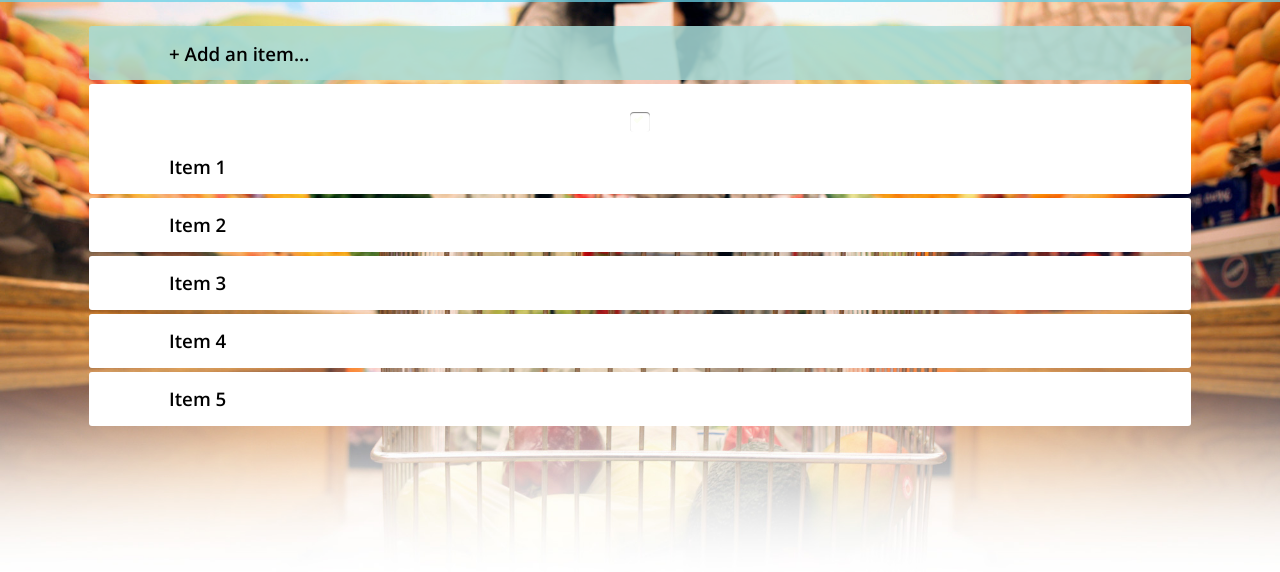
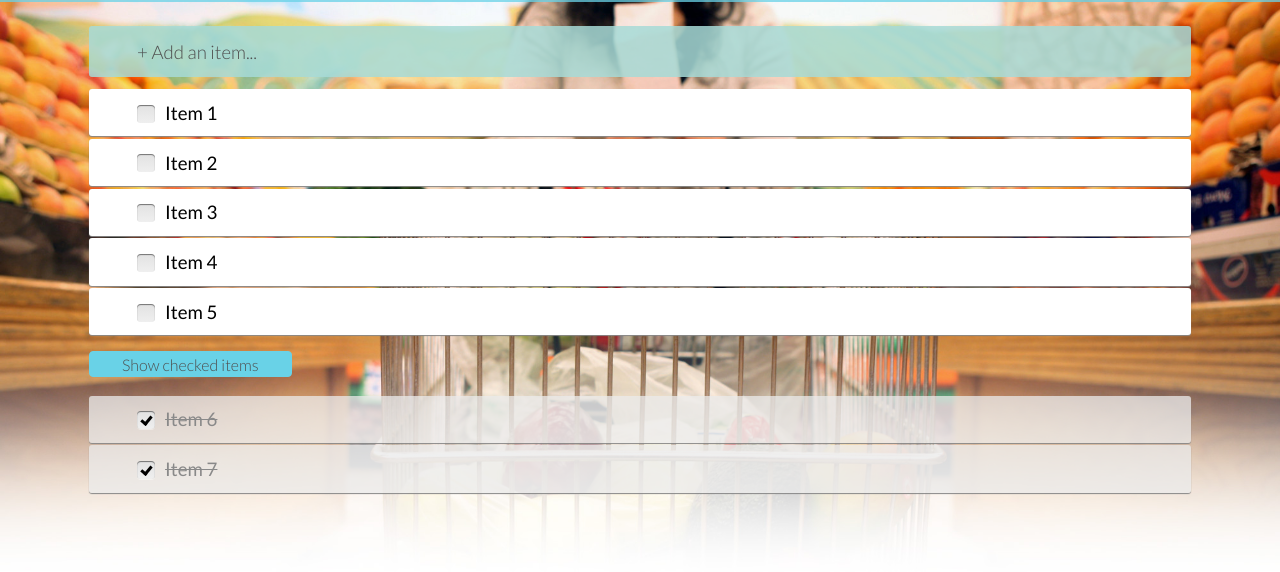
Before and after one commit to billingsby/shopping-list, a plain HTML site: page index.html in a window 1280 px wide. Shown: the part 62-634 px from the top of the page. Drawn offline with nearby package versions, Linux system fonts and the light colour scheme.

Commit message:
non-interactive version

```diff
--- a/css/style.css
+++ b/css/style.css
@@ -13,7 +13,7 @@ body {
   background-repeat: no-repeat;
   margin:0;
   padding:0;
-  font-family: 'Open Sans', sans-serif;
+  font-family: 'Lato', sans-serif;
   font-weight: 400;
 }
 
@@ -31,75 +31,112 @@ body {
   padding:0;
   height: 4em;
   background-color: rgba(105, 210, 231, 0.75);
+
 }
 
 .app-head .app-title {
   margin: 0;
   padding: .25em 0;
-  position: fixed;
   font-family: 'Open Sans Condensed', sans-serif;
   font-weight: 300;
 }
 
-.list .new-item, .list-item {
-  padding: .5em 5em;
+.list .new-item, .list-item, .list-item-checked {
+  padding: .5em 3em;
   border-radius: 3px;
 }
 
 .list .new-item {
   background-color: rgba(167,219,216,0.85);
-  margin-top: 1.5em;
+  margin: 1.5em 0 .75em 0;
 }
 
 .list .list-item {
   background-color: white;
-  margin-top: .25em;
-
+  margin-top: .15em;
+  box-shadow: 0px 1px 1px #888888;
 }
 
+.list .add-item {
+  margin: .35em 0;
+  color: #4f4f4f;
+  font-weight: 300;
+}
+.list .item  {
+  font-family: 'Lato', sans-serif;
+  font-weight: 400;
+  margin: .25em 1.5em;
+ }
 
-.list .item {
-  margin: .35em 0;
+ .checked-items .item {
+  font-family: 'Lato', sans-serif;
+  color: #898989;
+  font-weight: 400;
+  margin: .25em 1.5em;
+  text-decoration: line-through;
+ }
+
+/* Checked Items */
+.checked-items .list-item-checked {
+  background-color: rgba(235,235,235,0.75);
+  margin-top: .15em;
+  box-shadow: 0px 1px 1px #888888;
 }
 
 
 /* Checkbox */
-.squaredThree {
-  width: 20px;
-  position: relative;
-  margin: 20px auto;
-  label {
-    width: 20px;
-    height: 20px;
+
+.list .list-item label, .checked-items .list-item-checked label {
+  width: 18px;
+  height: 18px;
+  display: block;
+  position: absolute;
+  margin: .47em .5em .47em 0;
   cursor: pointer;
+  background: -webkit-linear-gradient(top, #e2e2e2 0%, #efefef 100%);
+  background: linear-gradient(to bottom, #e2e2e2 0%, #efefef 100%);
+  border-radius: 4px;
+  box-shadow: inset 0px 1px 1px rgba(0, 0, 0, 0.5), 0px 1px 0px rgba(255, 255, 255, 0.4);
+
+}
+.list .list-item label:after, .checked-items .list-item-checked label:after {
+  content: '';
+  width: 11px;
+  height: 7px;
   position: absolute;
-    top: 0;
-    left: 0;
-    background: linear-gradient(top, #222 0%, #45484d 100%);
-    border-radius: 4px;
-    box-shadow: inset 0px 1px 1px rgba(0,0,0,0.5), 0px 1px 0px rgba(255,255,255,.4);
-    &:after {
-      content: '';
-      width: 9px;
-      height: 5px;
-      position: absolute;
-      top: 4px;
+  top: 5px;
   left: 4px;
-      border: 3px solid #fcfff4;
+  border: 3px solid #000;
   border-top: none;
   border-right: none;
   background: transparent;
   opacity: 0;
-      transform: rotate(-45deg);
+  -webkit-transform: rotate(-50deg);
+          transform: rotate(-50deg);
 }
-    &:hover::after {
+.list .list-item label:hover::after, .checked-items .list-item-checked label:hover::after {
   opacity: 0.3;
 }
+.list .list-item input[type=checkbox], .checked-items .list-item-checked input[type=checkbox] {
+  position: absolute;
+  left: -9999px;
 }
-  input[type=checkbox] {
-    visibility: hidden;
-    &:checked + label:after {
+.list .list-item input[type=checkbox]:checked + label:after, .checked-items .list-item-checked input[type=checkbox]:checked + label:after {
   opacity: 1;
 }
+
+/* Button */
+.show-list. .show-list-container {
+  margin: .3em 1.5em;
 }
+.show-list .show-list-style {
+  margin: 1em 0;
+  padding: .15em 2em;
+  border: 1px solid rgb(105, 210, 231);
+  border-radius : 4px;
+  -moz-border-radius: 4px;
+  -webkit-border-radius: 4px;
+  color: #4f4f4f;
+  font-weight: 300;
+  background-color: rgb(105, 210, 231);
 }
--- a/index.html
+++ b/index.html
@@ -5,7 +5,8 @@
   <title>My Shopping List</title>
   <link rel="stylesheet" href="css/style.css">
   <link rel="stylesheet" href="css/normalize.css">
-  <link href='https://fonts.googleapis.com/css?family=Open+Sans:400,300,600|Open+Sans+Condensed:700,300' rel='stylesheet' type='text/css'>
+  <link href='https://fonts.googleapis.com/css?family=Lato:400,300,700|Open+Sans+Condensed:700,300' rel='stylesheet' type='text/css'>
+
 </head>
 <body>
 
@@ -18,30 +19,57 @@
   <section class="list">
     <div class="content">
       <div class="new-item">
-        <h3 class="item">+ Add an item...</h3>
+        <h3 class="add-item">+ Add an item...</h3>
       </div>
       <div class="list-item">
-        <div class="squaredThree">
-        <input type="checkbox" value="None" id="squaredThree" name="check" checked />
-      <label for="squaredThree"></label>
-      </div>
+        <input type="checkbox" value="None" id="box" name="check"  />
+        <label for="box"></label>
         <h3 class="item">Item 1</h3>
-
       </div>
       <div class="list-item">
+        <input type="checkbox" value="None" id="box" name="check"  />
+        <label for="box"></label>
         <h3 class="item">Item 2</h3>
       </div>
       <div class="list-item">
+        <input type="checkbox" value="None" id="box" name="check"  />
+        <label for="box"></label>
         <h3 class="item">Item 3</h3>
       </div>
       <div class="list-item">
+        <input type="checkbox" value="None" id="box" name="check"  />
+        <label for="box"></label>
         <h3 class="item">Item 4</h3>
       </div>
       <div class="list-item">
+        <input type="checkbox" value="None" id="box" name="check"  />
+        <label for="box"></label>
         <h3 class="item">Item 5</h3>
       </div>
     </div>
   </section>
 
+  <section class="show-list">
+    <div class="content">
+      <button class="show-list-style">Show checked items</button>
+    </div>
+  </section>
+
+  <section class="checked-items">
+    <div class="content">
+      <div class="list-item-checked">
+        <input type="checkbox" value="None" id="box" name="check" checked />
+        <label for="box"></label>
+        <h3 class="item">Item 6</h3>
+      </div>
+      <div class="list-item-checked">
+        <input type="checkbox" value="None" id="box" name="check" checked />
+        <label for="box"></label>
+        <h3 class="item">Item 7</h3>
+      </div>
+    </div>
+  </section>
+
+  <script src="js/script.js"></script>
 </body>
 </html>
```
Lines whose indentation alone changed are shown as unchanged.
